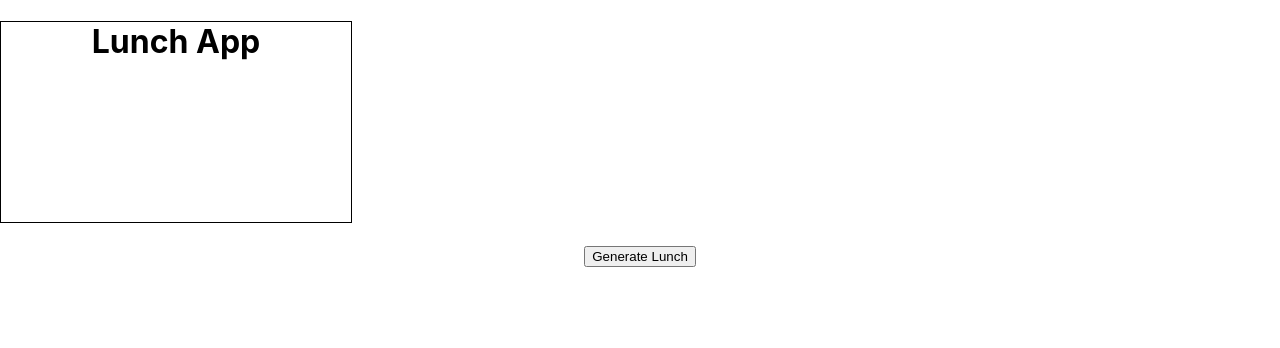
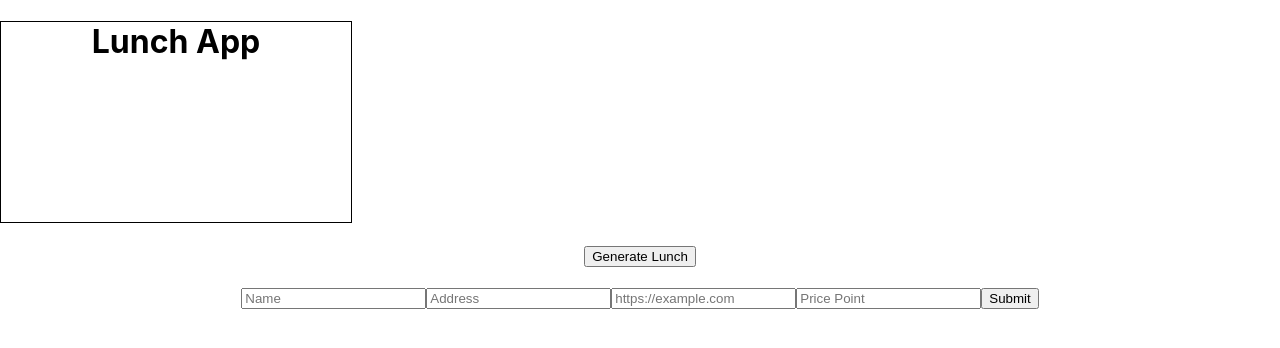
Before and after one commit to valentinovtino/Range-TakeHome-VV, a React (Create React App) app: page / in a window 1280 px wide. Shown: the top 348 px of the page. Built offline with nearby package versions, Linux system fonts and the light colour scheme.

Commit message:
import useForm Hook, create form and handle submit functionality

```diff
--- a/package.json
+++ b/package.json
@@ -8,6 +8,7 @@
     "@testing-library/user-event": "^13.5.0",
     "react": "^17.0.2",
     "react-dom": "^17.0.2",
+    "react-hook-form": "^7.24.0",
     "react-scripts": "5.0.0",
     "web-vitals": "^2.1.3"
   },
--- a/src/components/LunchSpots.js
+++ b/src/components/LunchSpots.js
@@ -1,15 +1,23 @@
 import React, {useState} from 'react';
 import '../stylesheets/LunchSpots.css';
 import {mockObj} from '../api/helper';
+import {useForm} from 'react-hook-form';
 
 const LunchSpots = () => {
     const [lunches, setLunches] = useState(mockObj);
     const [lunchGenerator, setLunchGenerator] = useState({})
+    const { register, formState, handleSubmit} = useForm();
+
 
     const randomLunch = () => {
         const length = lunches.length
         const randomVal = Math.floor(Math.random() * length);
         setLunchGenerator(lunches[randomVal]);
+    }
+
+    const onSubmit = (data) => {
+        console.log(data)
+        setLunches([...lunches, data])
     }
 
     return (
@@ -18,6 +26,30 @@ const LunchSpots = () => {
             <button onClick={()=>randomLunch()}>Generate Lunch</button>
             <h2 className='lunchName'>{lunchGenerator.name}</h2>
 
+            <form onSubmit={handleSubmit(onSubmit)}>
+                    <input
+                        type='text'
+                        placeholder='Name'
+                        name='name'
+                        />
+                    <input
+                        type='text'
+                        placeholder='Address'
+                        name="address"
+                        />
+                    <input
+                        type='url'
+                        placeholder='https://example.com'
+                        name="link"
+                        />
+                    <input
+                        type='text'
+                        placeholder='Price Point'
+                        name="price"
+                        />
+                    <input className='formSubmit' type='submit'/>
+                </form>
+
         </div>
     )
 };
```
Also changed, not shown: 1 other file (tests, documents, lock files or other folders).
